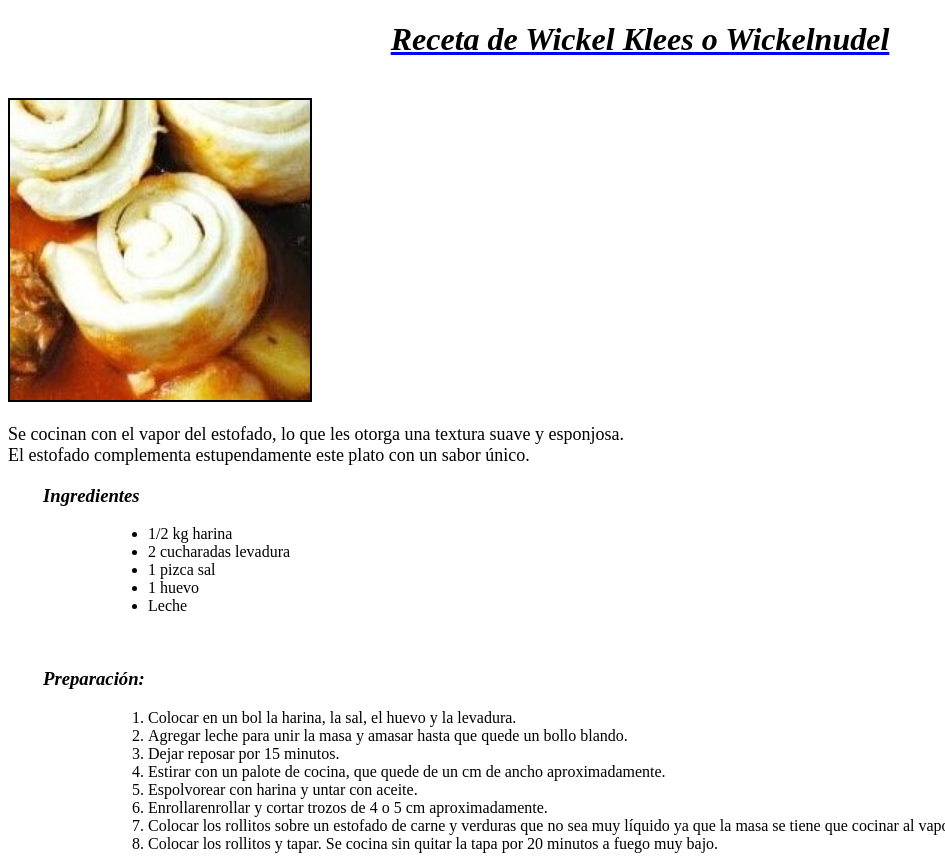
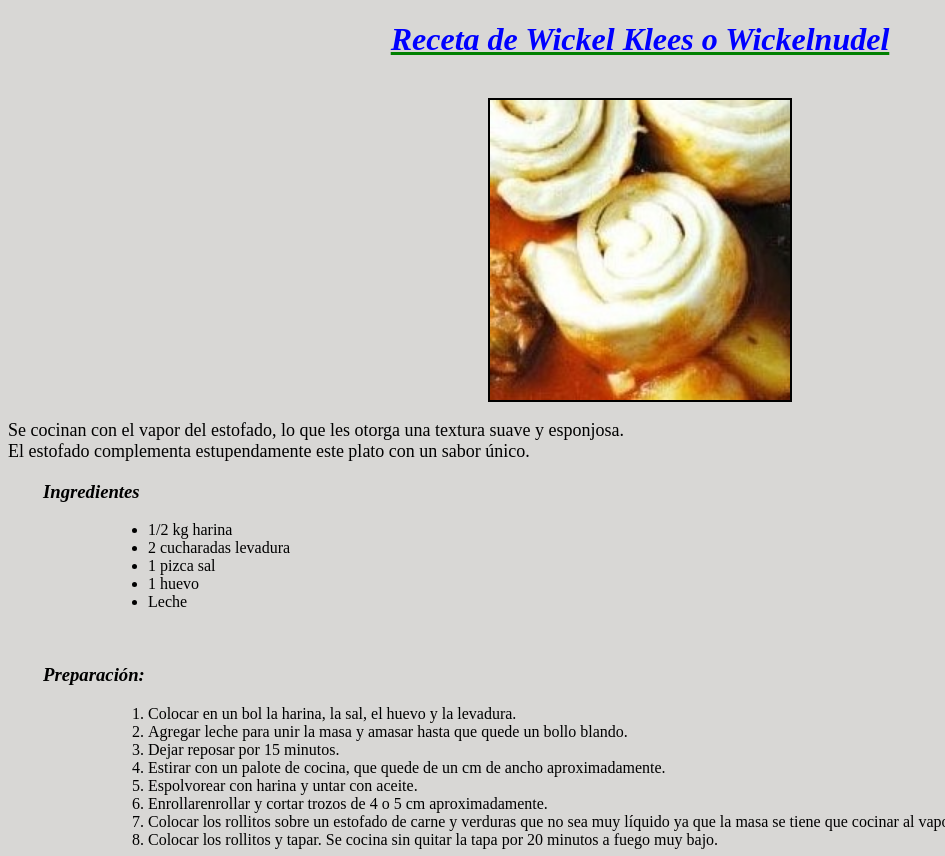
Before and after one commit to dschvert/CursoFront, a plain HTML site: page index.html in a window 1280 px wide. Shown: the top 856 px of the page, without its empty margins (0-945 px from the left). Drawn offline with Linux system fonts and the light colour scheme.

Commit message:
Add files via upload

```diff
--- a/css/estilos.css
+++ b/css/estilos.css
@@ -1,8 +1,11 @@
-body {background-color: : #D8D7D5}
+body {background-color: #D8D7D5}
 
-img{width: =300px;height: 300px;border:2px solid black;allign:center}
+img{width: 300px;height: 300px;border:2px solid black;display: block;
+  margin-left: auto;
+  margin-right: auto;
+}
 
-h1 {text-decoration: underline green;text-decoration-color: blue;font-style: italic;text-align: center;}
+h1 {text-decoration: underline green;color: blue;font-style: italic;text-align: center;}
 
 .texto  {text-align: justify;font-size: 18px;background-image: ("./docs/assets/fondo.jpg");}
 
--- a/index.html
+++ b/index.html
@@ -10,7 +10,7 @@
 
     <br>
     <img src="./docs/assets/Receta.jpg" alt="Imagen no encontrada">
-<p class="texto">Se cocinan con el vapor del estofado, lo que les otorga una textura suave y esponjosa. <br>El estofado complementa estupendamente este plato con un sabor único.</p>
+    <p class="texto" background="./docs/assets/fondo.jpg">Se cocinan con el vapor del estofado, lo que les otorga una textura suave y esponjosa. <br>El estofado complementa estupendamente este plato con un sabor único.</p>
 
     <h3 class="subtitulo">Ingredientes</h3>
 
```
